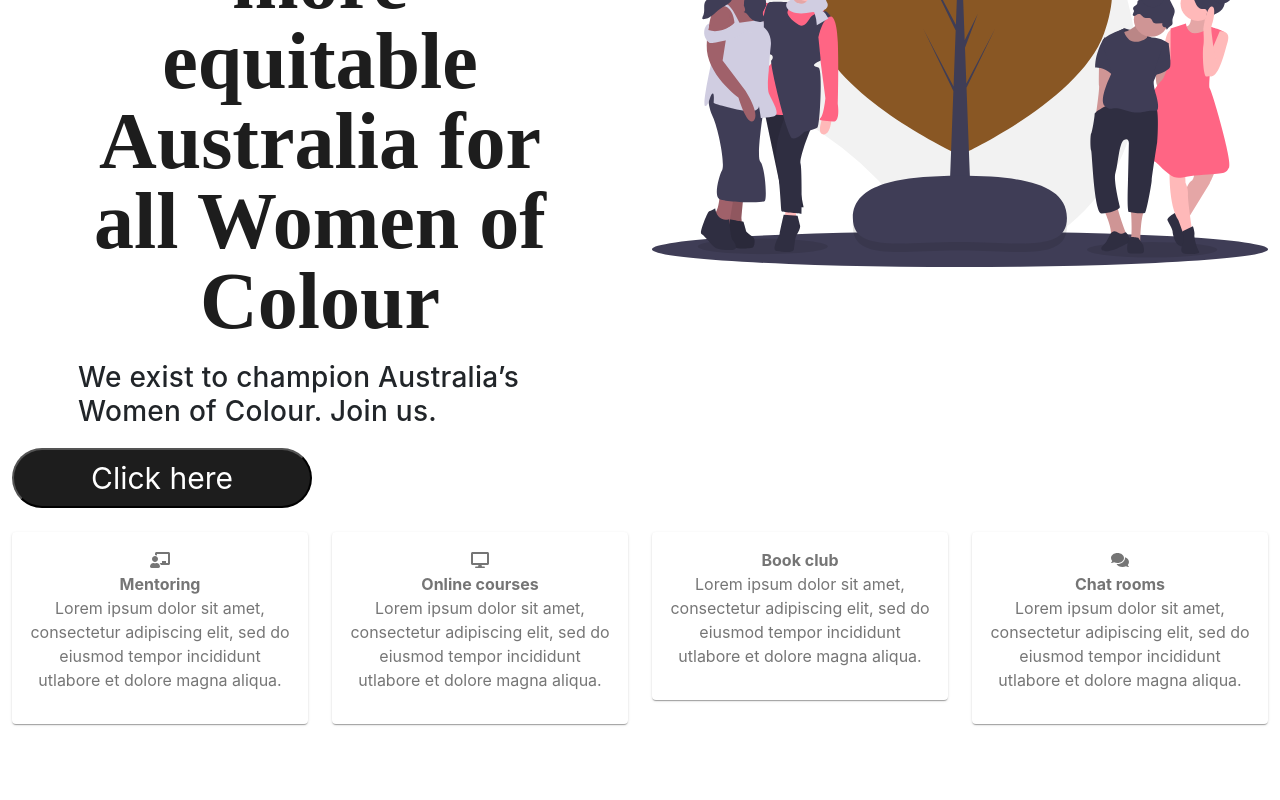
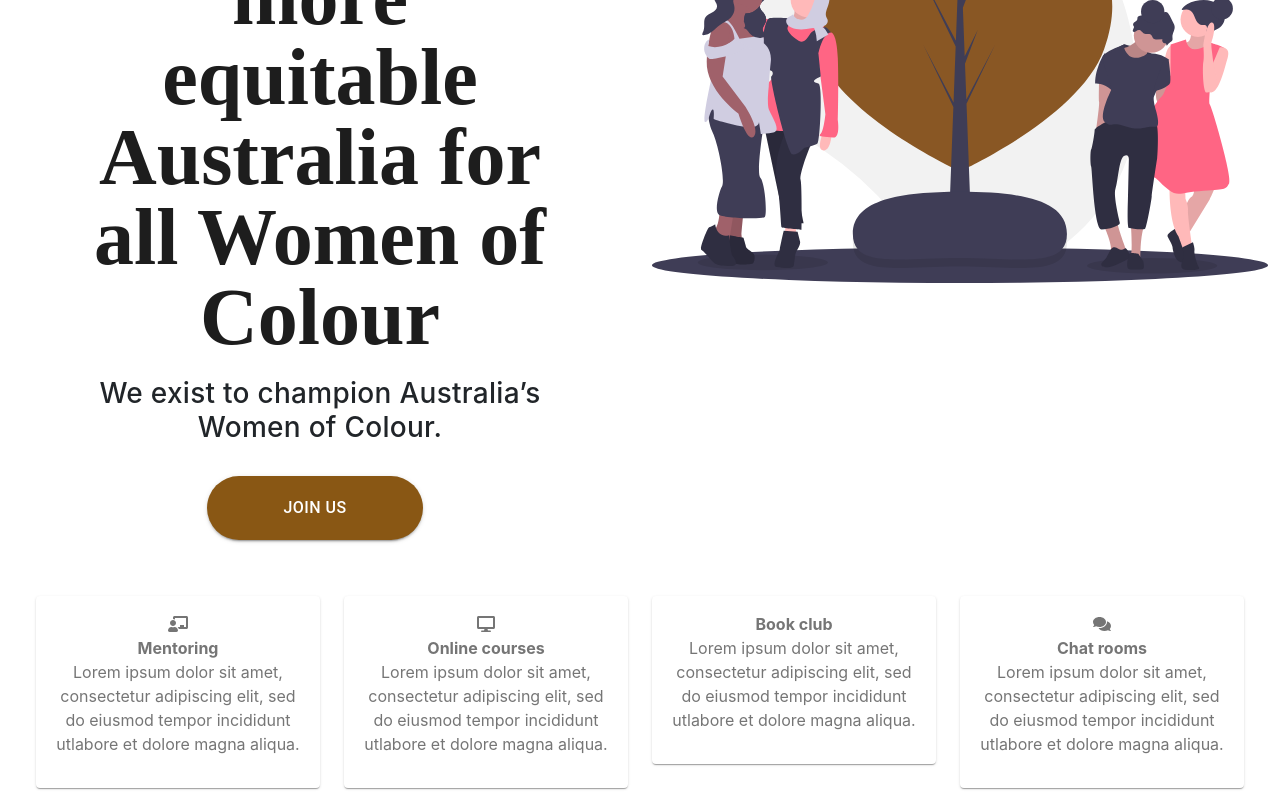
Before and after one commit to kimchirice/woc, a React (Create React App) app in the folder web/: page / in a window 1280 px wide. Shown: the part 261-1061 px from the top of the page. Before the commit the page ends 997 px from the top, so only its background shows below. Built offline with nearby package versions, Linux system fonts and the light colour scheme.

Commit message:
some minor improvements

```diff
--- a/web/src/app/App.css
+++ b/web/src/app/App.css
@@ -11,11 +11,11 @@
     margin: 0px !important;
 }
 
-.caption{
+.caption {
     font-family: Montserrat Classic;
     height: auto;
     font-weight: 700;
-  color:#1D1D1D;
+    color: #1d1d1d;
     font-size: 80px;
     line-height: 1;
     padding: 10px 10px 10px 10px;
@@ -25,7 +25,7 @@
     padding-left: 35px;
 }
 
-.description{
+.description {
     letter-spacing: 0.01em;
     margin: 0px 63px 0px 63px;
     font-weight: 500;
@@ -34,20 +34,20 @@
     padding-right: 3px;
 }
 
-.btn-join{
-  font-size: 30px;
-  background-color:#1D1D1D;
-  color: white;
-  margin-top: 20px;
-  border-radius: 30px;
-  width: 300px;
-  height: 60px;
+.btn-join {
+    font-size: 1em !important;
+    background-color: #895714 !important;
+    color: white !important;
+    margin-top: 2rem !important;
+    border-radius: 4rem !important;
+    width: 35%;
+    height: 4rem;
     text-align: center;
+    text-decoration: bold;
 }
 
-
 .btn-join:hover {
-  color:white;
+    color: white;
 }
 
 .btn-join:active {
@@ -56,7 +56,7 @@
     color: white;
 }
 
-.picture{
+.picture {
     height: auto;
     width: 100%;
 }
--- a/web/src/app/App.jsx
+++ b/web/src/app/App.jsx
@@ -1,5 +1,4 @@
 import React from "react";
-import PropTypes from "prop-types";
 import { BrowserRouter, Route } from "react-router-dom";
 import "./App.css";
 
@@ -27,6 +26,4 @@ const App = () => {
     );
 };
 
-App.propTypes = {};
-
 export default App;
--- a/web/src/app/AppWrapper.jsx
+++ b/web/src/app/AppWrapper.jsx
@@ -1,5 +1,4 @@
-import React, { useState, useEffect } from "react";
-import axios from "axios";
+import React from "react";
 import App from "./App";
 
 const AppWrapper = () => {
--- a/web/src/components/navbar/NavBar.css
+++ b/web/src/components/navbar/NavBar.css
@@ -1,37 +1,38 @@
-.NavItems{
+.NavItems {
     display: flex;
     justify-content: space-between;
-    background: #1D1D1D;
+    background: #1d1d1d;
     height: 80px;
     align-items: center;
     font-size: 1.2rem;
+    margin-bottom: 1rem;
 }
 
-.navbar-title{
+.navbar-title {
     display: flex;
     justify-content: space-between;
     /* grid-template-columns: repeat(5, auto); */
     grid-gap: 10px;
     text-align: center;
     margin-right: 2rem;
-    color:#1D1D1D;
+    color: #1d1d1d;
 }
 
 a {
     margin-right: 10px;
 }
 
-.nav-links{
-    color:white;
+.nav-links {
+    color: white;
     padding: 0.5 rem 1 rem;
 }
 
-.logo-image{
+.logo-image {
     justify-content: left;
     width: 54px;
     height: 54px;
     border-radius: 50%;
     overflow: hidden;
     cursor: pointer;
-    margin-left:20px;
+    margin-left: 20px;
 }
--- a/web/src/components/navbar/NavBar.jsx
+++ b/web/src/components/navbar/NavBar.jsx
@@ -12,13 +12,13 @@ import "./NavBar.css";
 */
 
 const NavItems = [
-    { title: "Log in", url: "/login", cName: "nav-links" },
-    { title: "Sign up", url: "/signup", cName: "nav-links" },
+    { title: "Log in", url: "/login" },
+    { title: "Sign up", url: "/signup" },
 ];
 
 const NavItem = ({ item, index }) => (
     <li key={index}>
-        <Link className={item.cName} to={item.url}>
+        <Link className="nav-links" to={item.url}>
             {item.title}
         </Link>
     </li>
--- a/web/src/pages/landing/Landing.jsx
+++ b/web/src/pages/landing/Landing.jsx
@@ -1,44 +1,18 @@
 import React from "react";
-import Paper from "@material-ui/core/Paper";
-import Grid from "@material-ui/core/Grid";
+import { Link } from "react-router-dom";
+import { Container, Grid, Paper, Button } from "@material-ui/core/";
 import { FontAwesomeIcon } from "@fortawesome/react-fontawesome";
 
+import cardData from "./cardData";
 import picture from "../../res/img/women.svg";
 import "../../app/App.css";
 import styles from "./Landing.style";
-
-const cardData = [
-    {
-        icons: ["fas", "chalkboard-teacher"],
-        title: "Mentoring",
-        desc:
-            "Lorem ipsum dolor sit amet, consectetur adipiscing elit, sed do eiusmod tempor incididunt utlabore et dolore magna aliqua.",
-    },
-    {
-        icons: ["fas", "desktop"],
-        title: "Online courses",
-        desc:
-            "Lorem ipsum dolor sit amet, consectetur adipiscing elit, sed do eiusmod tempor incididunt utlabore et dolore magna aliqua.",
-    },
-    {
-        icons: ["fas", "bookreader"],
-        title: "Book club",
-        desc:
-            "Lorem ipsum dolor sit amet, consectetur adipiscing elit, sed do eiusmod tempor incididunt utlabore et dolore magna aliqua.",
-    },
-    {
-        icons: ["fas", "comments"],
-        title: "Chat rooms",
-        desc:
-            "Lorem ipsum dolor sit amet, consectetur adipiscing elit, sed do eiusmod tempor incididunt utlabore et dolore magna aliqua.",
-    },
-];
 
 const Card = ({ item, index }) => {
     const classes = styles();
 
     return (
-        <Grid item xs={3} key={index}>
+        <Grid item lg={3} key={index}>
             <Paper className={classes.paper}>
                 <FontAwesomeIcon icon={item.icons} />
                 <header>
@@ -56,23 +30,27 @@ function Landing() {
     return (
         <>
             <Grid container spacing={3}>
-                <Grid item xs={6} md={6}>
+                <Grid item xs={6} md={6} align="center">
                     <h5 className="caption">Fairer and more equitable Australia for all Women of Colour</h5>
-                    <h5 className="description">We exist to champion Australia’s Women of Colour. Join us.</h5>
-                    <button type="button" className="btn-join" onClick="#">
-                        Click here
-                    </button>
+                    <h5 className="description">We exist to champion Australia’s Women of Colour.</h5>
+                    <Link to="/signup">
+                        <Button variant="contained" className="btn-join">
+                            Join us
+                        </Button>
+                    </Link>
                 </Grid>
                 <Grid item xs={12} md={6}>
                     <img src={picture} alt="women of colour" className="picture"></img>
                 </Grid>
             </Grid>
 
-            <Grid container spacing={3}>
-                {cardData.map((item, index) => (
-                    <Card item={item} index={index} />
-                ))}
-            </Grid>
+            <Container style={{ marginTop: "2em" }}>
+                <Grid container spacing={3}>
+                    {cardData.map((item, index) => (
+                        <Card item={item} index={index} />
+                    ))}
+                </Grid>
+            </Container>
         </>
     );
 }
--- /dev/null
+++ b/web/src/pages/landing/cardData.js
@@ -0,0 +1,26 @@
+export default [
+    {
+        icons: ["fas", "chalkboard-teacher"],
+        title: "Mentoring",
+        desc:
+            "Lorem ipsum dolor sit amet, consectetur adipiscing elit, sed do eiusmod tempor incididunt utlabore et dolore magna aliqua.",
+    },
+    {
+        icons: ["fas", "desktop"],
+        title: "Online courses",
+        desc:
+            "Lorem ipsum dolor sit amet, consectetur adipiscing elit, sed do eiusmod tempor incididunt utlabore et dolore magna aliqua.",
+    },
+    {
+        icons: ["fas", "bookreader"],
+        title: "Book club",
+        desc:
+            "Lorem ipsum dolor sit amet, consectetur adipiscing elit, sed do eiusmod tempor incididunt utlabore et dolore magna aliqua.",
+    },
+    {
+        icons: ["fas", "comments"],
+        title: "Chat rooms",
+        desc:
+            "Lorem ipsum dolor sit amet, consectetur adipiscing elit, sed do eiusmod tempor incididunt utlabore et dolore magna aliqua.",
+    },
+];
```
Lines whose indentation alone changed are shown as unchanged.
